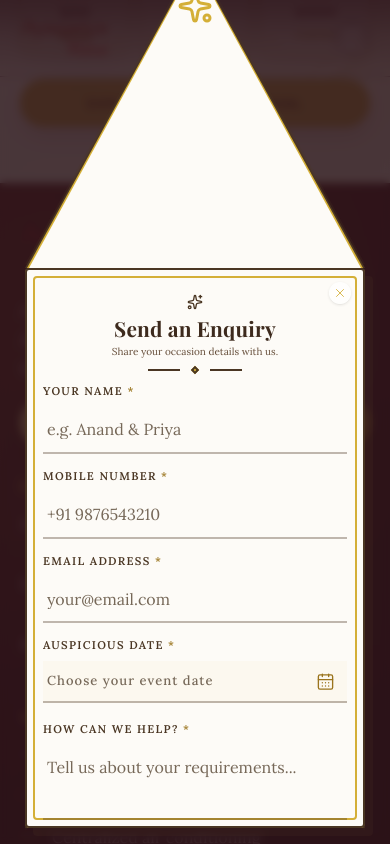
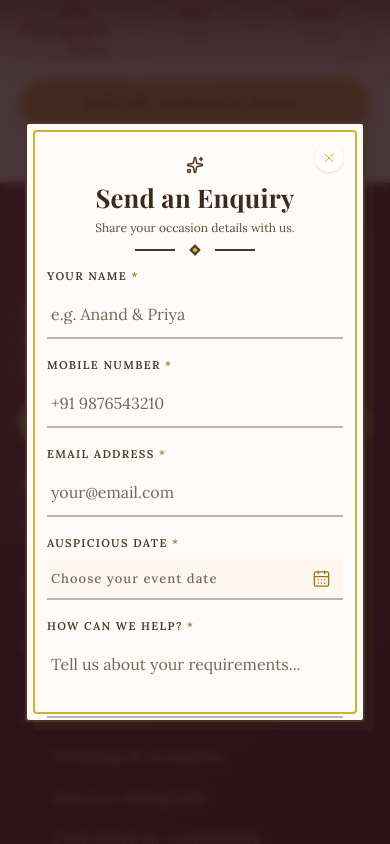
Before and after one commit to Random-Stack-Team/client-ayswariya-mahal, a React (Vite) app: page /#/ in a window 390 px wide. Both pictures are taken after a click on the button "CHECK AVAILABILITY". Shown: the part 6765-7609 px from the top of the page. Built offline with nearby package versions, Linux system fonts and the light colour scheme; a web font is replaced by a local one.

Commit message:
revert: revert envelope animation and responsive changes from 2dc025d

```diff
--- a/src/components/common/FloatingEnvelope.jsx
+++ b/src/components/common/FloatingEnvelope.jsx
@@ -156,8 +156,6 @@ export default function FloatingEnvelope() {
   const [isCalendarOpen, setIsCalendarOpen] = useState(false);
   const [calendarMonth, setCalendarMonth] = useState(() => new Date());
   const [calendarPosition, setCalendarPosition] = useState(null);
-  const [expandOrigin, setExpandOrigin] = useState({ x: 0, y: 0 });
-  const envelopeRef = useRef(null);
   const fieldRefs = useRef({});
   const timersRef = useRef([]);
 
@@ -263,18 +261,11 @@ export default function FloatingEnvelope() {
     setFormValues(INITIAL_FORM_VALUES);
     setFormErrors({});
     setIsCalendarOpen(false);
-    setExpandOrigin({ x: 0, y: 0 });
     closeForm();
   };
 
   const handleEnquireClick = (e) => {
     if (e) e.stopPropagation();
-    if (envelopeRef.current) {
-      const rect = envelopeRef.current.getBoundingClientRect();
-      const centerX = rect.left + rect.width / 2 - window.innerWidth / 2;
-      const centerY = rect.top + rect.height / 2 - window.innerHeight / 2;
-      setExpandOrigin({ x: centerX, y: centerY });
-    }
     openForm();
   };
 
@@ -307,9 +298,9 @@ export default function FloatingEnvelope() {
               setIsCalendarOpen(false);
               closeForm();
               setSubmitStatus("idle");
-            }, 1200);
+            }, 800);
           }, 800);
-        }, 600);
+        }, 500);
       }, 1500);
     }, 800);
   };
@@ -395,34 +386,27 @@ export default function FloatingEnvelope() {
           </AnimatePresence>
 
           <div
-            className="fixed inset-0 z-[101] flex items-end sm:items-center justify-center pointer-events-none px-4 pb-4 sm:px-0 sm:pb-0"
+            className={`fixed z-[101] ${
+              isExpanded
+                ? "inset-0 flex items-center justify-center pointer-events-none"
+                : "bottom-6 left-1/2 -translate-x-1/2 md:left-auto md:translate-x-0 md:bottom-10 md:right-10 pointer-events-none"
+            }`}
           >
             <motion.div
-              ref={envelopeRef}
               initial={{ opacity: 0, scale: 0.8, y: 20 }}
               animate={
                 submitStatus === "departing"
-                  ? { opacity: [1, 0, 0], scale: [1, 0.95, 0.9], x: [0, 0, 100], y: [0, 0, 0] }
-                  : isExpanded
-                    ? { opacity: 1, y: 0, x: 0, scale: 1 }
-                    : { opacity: 1, y: 0, x: expandOrigin.x * 0.3, scale: 0.65 }
+                  ? { opacity: 0, scale: 0.9, x: 80, y: 0 }
+                  : { opacity: 1, y: 0, x: 0, scale: isExpanded ? 1 : 0.65 }
               }
-              transition={
-                submitStatus === "departing"
-                  ? { duration: 1.2, times: [0, 0.5, 1], ease: "easeInOut" }
-                  : springConfig
-              }
+              transition={submitStatus === "departing" ? { duration: 1, ease: [0.4, 0, 0.2, 1] } : springConfig}
               exit={{ opacity: 0, scale: 0.9, y: 0 }}
               onMouseEnter={() => setIsHovered(true)}
               onMouseLeave={() => setIsHovered(false)}
               className="relative pointer-events-auto"
               style={{
-                width: isExpanded
-                  ? (isCompactViewport ? "min(92vw, 340px)" : 440)
-                  : (isCompactViewport ? 200 : 280),
-                height: isExpanded
-                  ? (isCompactViewport ? "min(80vh, 560px)" : 560)
-                  : (isCompactViewport ? 150 : 200),
+                width: isCompactViewport ? 240 : 300,
+                height: isCompactViewport ? 180 : 210,
                 perspective: 1200,
                 willChange: "transform",
                 transform: "translateZ(0)",
@@ -460,27 +444,16 @@ export default function FloatingEnvelope() {
                 }}
                 transition={{ type: "spring", stiffness: 100, damping: 18, mass: 1.4 }}
                 className="absolute bg-[#fdfbf7] flex flex-col rounded-sm overflow-hidden border-[2px] border-[#4a3623] antialiased pointer-events-auto shrink-0"
-                onClick={(e) => {
-                  if (!isExpanded) {
-                    e.stopPropagation();
-                    if (envelopeRef.current) {
-                      const rect = envelopeRef.current.getBoundingClientRect();
-                      const centerX = rect.left + rect.width / 2 - window.innerWidth / 2;
-                      const centerY = rect.top + rect.height / 2 - window.innerHeight / 2;
-                      setExpandOrigin({ x: centerX, y: centerY });
-                    }
-                    openForm();
-                  }
-                }}
+                onClick={(e) => { if (!isExpanded) { e.stopPropagation(); openForm(); } }}
                 style={{
                   left: "50%",
                   bottom: isPaperExpanded ? undefined : "12px",
                   top: isPaperExpanded ? "50%" : undefined,
                   width: isPaperExpanded
-                    ? (isCompactViewport ? "min(92vw, 340px)" : 440)
+                    ? (isCompactViewport ? "min(88vw, 340px)" : 440)
                     : "85%",
                   height: isPaperExpanded
-                    ? (isCompactViewport ? "min(80vh, 560px)" : 560)
+                    ? (isCompactViewport ? "min(88vh, 600px)" : 580)
                     : "90%",
                   maxWidth: "95vw",
                   x: "-50%",
@@ -495,13 +468,12 @@ export default function FloatingEnvelope() {
                 <div className="absolute inset-[6px] border-[2px] border-[#d4af37] pointer-events-none rounded-sm"></div>
 
                 {isExpanded && submitStatus === "idle" && (
-                  <button aria-label="Close enquiry form" onClick={(e) => { e.stopPropagation(); handleClose(); }} className="absolute top-3 right-3 sm:top-5 sm:right-5 text-[#d4af37] hover:text-[#4a3623] z-50 transition-colors bg-white/70 backdrop-blur-md rounded-2xl p-1 sm:p-1.5 shadow-sm">
-                    <X size={14} strokeWidth={1.5} className="sm:hidden" />
-                    <X size={16} strokeWidth={1.5} className="hidden sm:block" />
+                  <button aria-label="Close enquiry form" onClick={(e) => { e.stopPropagation(); handleClose(); }} className="absolute top-5 right-5 text-[#d4af37] hover:text-[#4a3623] z-50 transition-colors bg-white/70 backdrop-blur-md rounded-2xl p-1.5 shadow-sm">
+                    <X size={16} strokeWidth={1.5} />
                   </button>
                 )}
 
-                <div className="relative w-full h-full flex flex-col z-30 pt-3 sm:pt-4 pb-3 sm:pb-4">
+                <div className="relative w-full h-full flex flex-col z-30 pt-4 pb-4">
                   <AnimatePresence mode="wait">
                     {!isExpanded ? (
                       <motion.div
@@ -510,65 +482,64 @@ export default function FloatingEnvelope() {
                         animate={{ opacity: 1 }}
                         exit={{ opacity: 0 }}
                         transition={{ duration: 0.3 }}
-                        className="flex flex-col items-center justify-start text-center pt-3 sm:pt-4 px-4 sm:px-6 h-full"
+                        className="flex flex-col items-center justify-start text-center pt-4 px-6 h-full"
                       >
-                        <div className="text-[#a67c00] mb-1.5 sm:mb-2"><Sparkles size={14} strokeWidth={1} className="sm:hidden" /><Sparkles size={16} strokeWidth={1} className="hidden sm:block" /></div>
-                        <h4 className="type-eyebrow text-[#4a3623] mb-0.5 sm:mb-1 text-[9px] sm:text-[10px]">Planning Your</h4>
-                        <h3 className="font-serif text-[#b58c2a] text-[16px] sm:text-[18px] md:text-2xl tracking-[0.01em] mb-2 sm:mb-3 drop-shadow-sm font-semibold">Planning Your Celebration?</h3>
+                        <div className="text-[#a67c00] mb-2"><Sparkles size={16} strokeWidth={1} /></div>
+                        <h4 className="type-eyebrow text-[#4a3623] mb-1">Planning Your</h4>
+                        <h3 className="font-serif text-[#b58c2a] text-[22px] md:text-2xl tracking-[0.01em] mb-3 drop-shadow-sm font-semibold">Planning Your Celebration?</h3>
 
-                        <div className="flex items-center justify-center gap-2 sm:gap-3 mb-3 sm:mb-4 w-full px-4 sm:px-8">
+                        <div className="flex items-center justify-center gap-3 mb-4 w-full px-8">
                           <div className="h-[2px] bg-[#4a3623] flex-1"></div>
-                          <div className="w-1.5 h-1.5 sm:w-2 sm:h-2 rotate-45 bg-[#d4af37] border-[2px] border-[#4a3623]"></div>
+                          <div className="w-2 h-2 rotate-45 bg-[#d4af37] border-[2px] border-[#4a3623]"></div>
                           <div className="h-[2px] bg-[#4a3623] flex-1"></div>
                         </div>
 
-                        <p className="type-body text-[#4a3623] italic px-2 sm:px-4 whitespace-pre-line text-[12px] sm:text-sm">
+                        <p className="type-body text-[#4a3623] italic px-4 whitespace-pre-line">
                           "{quote}"
                         </p>
                       </motion.div>
                     ) : submitStatus === "submitting" ? (
                       <motion.div
                         key="loading"
-                        className="w-full h-full flex flex-col items-center justify-center z-30 space-y-4 sm:space-y-5"
+                        className="w-full h-full flex flex-col items-center justify-center z-30 space-y-5"
                       >
-                        <div className="w-10 h-10 sm:w-12 sm:h-12 border-[3px] border-[#4a3623]/20 border-t-[#4a3623] rounded-full animate-spin"></div>
-                        <p className="font-body text-[10px] sm:text-xs font-semibold uppercase leading-5 tracking-[0.14em] text-[#3d2a1d]">Sealing Your Enquiry...</p>
+                        <div className="w-12 h-12 border-[3px] border-[#4a3623]/20 border-t-[#4a3623] rounded-full animate-spin"></div>
+                        <p className="font-body text-xs font-semibold uppercase leading-5 tracking-[0.14em] text-[#3d2a1d]">Sealing Your Enquiry...</p>
                       </motion.div>
                     ) : submitStatus === "success" || submitStatus.startsWith("sealing") || submitStatus === "departing" ? (
                       <motion.div
                         key="success"
                         animate={{ opacity: submitStatus.startsWith("sealing") || submitStatus === "departing" ? 0 : 1 }}
                         transition={{ duration: 0.3 }}
-                        className="w-full h-full flex flex-col items-center justify-center text-center p-6 sm:p-8 z-30"
+                        className="w-full h-full flex flex-col items-center justify-center text-center p-8 z-30"
                       >
-                        <div className="w-12 h-12 sm:w-14 sm:h-14 md:w-16 md:h-16 rounded-full bg-[#d4af37] flex items-center justify-center shadow-[4px_4px_0_#4a3623] mb-5 sm:mb-6 md:mb-8 border-[2px] border-[#4a3623]">
-                          <Heart size={16} className="text-[#4a3623] fill-[#4a3623] sm:hidden" />
-                          <Heart size={18} className="hidden sm:block text-[#4a3623] fill-[#4a3623]" />
+                        <div className="w-16 h-16 rounded-full bg-[#d4af37] flex items-center justify-center shadow-[4px_4px_0_#4a3623] mb-8 border-[2px] border-[#4a3623]">
+                          <Heart size={20} className="text-[#4a3623] fill-[#4a3623]" />
                         </div>
-                        <h2 className="mb-3 sm:mb-4 font-display text-xl sm:text-2xl font-semibold leading-tight tracking-[-0.01em] text-[#3d2a1d]">Enquiry Received</h2>
-                        <div className="h-[2px] w-16 sm:w-20 md:w-24 bg-[#4a3623] mb-4 sm:mb-5 md:mb-6"></div>
-                        <p className="max-w-xs font-body text-sm sm:text-base leading-6 sm:leading-7 tracking-[0.01em] text-[#4a3623] italic">
+                        <h2 className="mb-4 font-display text-2xl font-semibold leading-tight tracking-[-0.01em] text-[#3d2a1d]">Enquiry Received</h2>
+                        <div className="h-[2px] w-24 bg-[#4a3623] mb-6"></div>
+                        <p className="max-w-xs font-body text-base leading-7 tracking-[0.01em] text-[#4a3623] italic">
                           Your request has been carefully sealed. Our Heritage Concierge will be in touch shortly.
                         </p>
                       </motion.div>
                     ) : (
                       <motion.div
                         key="form"
-                        className="z-30 flex flex-1 min-h-0 w-full flex-col px-4 py-3 sm:px-5 sm:py-4 md:px-6"
+                        className="z-30 flex flex-1 min-h-0 w-full flex-col px-5 py-4 sm:px-6"
                       >
-                        <header className="mb-2 sm:mb-3 text-center shrink-0">
-                          <div className="text-[#4a3623] flex justify-center mb-1.5 sm:mb-2"><Sparkles size={16} strokeWidth={2} className="sm:hidden" /><Sparkles size={18} strokeWidth={2} className="hidden sm:block" /></div>
-                          <h2 className="font-display text-[1.3rem] sm:text-[1.5rem] md:text-[1.7rem] font-semibold leading-tight tracking-[-0.01em] text-[#3d2a1d]">Send an Enquiry</h2>
-                          <p className="mt-0.5 sm:mt-1 font-body text-[10px] sm:text-xs md:text-sm leading-relaxed tracking-[0.01em] text-[#654d39]">Share your occasion details with us.</p>
-                          <div className="flex items-center justify-center gap-3 sm:gap-4 mt-1.5 sm:mt-2">
-                            <div className="w-8 sm:w-10 md:w-12 h-[2px] bg-[#4a3623]"></div>
-                            <div className="w-1.5 h-1.5 sm:w-2 sm:h-2 rotate-45 bg-[#d4af37] border-[2px] border-[#4a3623]"></div>
-                            <div className="w-8 sm:w-10 md:w-12 h-[2px] bg-[#4a3623]"></div>
+                        <header className="mb-3 text-center shrink-0">
+                          <div className="text-[#4a3623] flex justify-center mb-2"><Sparkles size={18} strokeWidth={2} /></div>
+                          <h2 className="font-display text-[1.6rem] sm:text-[1.7rem] font-semibold leading-tight tracking-[-0.01em] text-[#3d2a1d]">Send an Enquiry</h2>
+                          <p className="mt-1 font-body text-xs sm:text-sm leading-relaxed tracking-[0.01em] text-[#654d39]">Share your occasion details with us.</p>
+                          <div className="flex items-center justify-center gap-4 mt-2">
+                            <div className="w-10 sm:w-12 h-[2px] bg-[#4a3623]"></div>
+                            <div className="w-2 h-2 rotate-45 bg-[#d4af37] border-[2px] border-[#4a3623]"></div>
+                            <div className="w-10 sm:w-12 h-[2px] bg-[#4a3623]"></div>
                           </div>
                         </header>
 
                         <form className="flex-1 flex flex-col" onSubmit={handleSubmit} noValidate>
-                          <div className="flex-1 grid grid-cols-1 gap-x-4 gap-y-3 sm:gap-x-5 sm:gap-y-4 md:gap-y-5 md:grid-cols-2 content-start">
+                          <div className="flex-1 grid grid-cols-1 gap-x-5 gap-y-4 sm:gap-y-5 md:grid-cols-2 content-start">
                             <div className="relative group">
                               <label htmlFor="enquiry-name" className="mb-1.5 block font-body text-[0.7rem] font-semibold uppercase leading-5 tracking-[0.12em] text-[#4a3623] transition-colors group-focus-within:text-[#9a741d]">Your Name <span className="text-[#9a741d]">*</span></label>
                               <input ref={(node) => { fieldRefs.current.name = node; }} id="enquiry-name" name="name" value={formValues.name} onChange={handleFieldChange} type="text" required minLength="2" aria-invalid={Boolean(formErrors.name)} aria-describedby={formErrors.name ? "enquiry-name-error" : undefined} className={`min-h-10 sm:min-h-11 w-full border-0 border-b-2 bg-transparent px-1 py-2 font-body text-sm sm:text-base font-medium leading-6 tracking-[0.01em] text-[#3d2a1d] outline-none transition-colors placeholder:text-[#766858] focus:ring-0 ${formErrors.name ? "border-[#9f2f2f]" : "border-[#4a3623]/35 focus:border-[#9a741d]"}`} placeholder="e.g. Anand & Priya" />
@@ -617,13 +588,13 @@ export default function FloatingEnvelope() {
                             {formErrors.message && <p id="enquiry-message-error" className="absolute -bottom-4 left-0 font-body text-[0.7rem] font-medium leading-4 text-[#9f2f2f]">{formErrors.message}</p>}
                           </div>
 
-                          <div className="flex justify-center pt-2 sm:pt-3 pb-1 shrink-0">
+                          <div className="flex justify-center pt-2 pb-1 shrink-0">
                             <button
                               type="submit"
-                              className="relative min-h-10 sm:min-h-11 md:min-h-12 px-8 sm:px-10 py-2 sm:py-2.5 group bg-[#d4af37] rounded-full shadow-[0_4px_15px_rgba(212,175,55,0.4)] hover:shadow-[0_6px_20px_rgba(212,175,55,0.6)] hover:-translate-y-0.5 transition-all duration-300 w-full max-w-[200px] sm:max-w-[240px]"
+                              className="relative min-h-11 sm:min-h-12 px-10 py-2.5 group bg-[#d4af37] rounded-full shadow-[0_4px_15px_rgba(212,175,55,0.4)] hover:shadow-[0_6px_20px_rgba(212,175,55,0.6)] hover:-translate-y-0.5 transition-all duration-300 w-full max-w-[240px]"
                             >
                               <div className="relative z-10 flex items-center justify-center">
-                                <span className="font-body text-[0.7rem] sm:text-[0.75rem] md:text-[0.78rem] font-semibold uppercase leading-5 tracking-[0.12em] text-[#3d2a1d] flex items-center justify-center whitespace-nowrap">
+                                <span className="font-body text-[0.75rem] sm:text-[0.78rem] font-semibold uppercase leading-5 tracking-[0.12em] text-[#3d2a1d] flex items-center justify-center whitespace-nowrap">
                                   Seal & Submit
                                 </span>
                               </div>
@@ -667,15 +638,15 @@ export default function FloatingEnvelope() {
                     <motion.div
                       initial={{ opacity: 1, y: 0 }}
                       exit={{ opacity: 0, y: 10 }}
-                      className="absolute bottom-3 sm:bottom-4 md:bottom-5 z-50 pointer-events-auto left-1/2 -translate-x-1/2"
+                      className="absolute bottom-4 md:bottom-5 z-50 pointer-events-auto"
                     >
                       <button
                         onClick={handleEnquireClick}
                         aria-label="Open enquiry form"
-                        className="relative min-h-10 sm:min-h-12 px-6 sm:px-10 py-2 sm:py-2.5 group pointer-events-auto bg-[#d4af37] rounded-full shadow-[0_4px_15px_rgba(212,175,55,0.4)] hover:shadow-[0_6px_20px_rgba(212,175,55,0.6)] hover:-translate-y-0.5 transition-all duration-300"
+                        className="relative min-h-12 px-10 py-2.5 group pointer-events-auto bg-[#d4af37] rounded-full shadow-[0_4px_15px_rgba(212,175,55,0.4)] hover:shadow-[0_6px_20px_rgba(212,175,55,0.6)] hover:-translate-y-0.5 transition-all duration-300"
                       >
                         <div className="relative z-10 flex flex-col items-center justify-center">
-                          <span className="type-cta text-[#4a3623] flex items-center justify-center text-[11px] sm:text-xs">
+                          <span className="type-cta text-[#4a3623] flex items-center justify-center">
                             Enquire Now
                           </span>
                         </div>
@@ -693,10 +664,10 @@ export default function FloatingEnvelope() {
                     animate={{ scale: 1, opacity: 1 }}
                     exit={{ scale: 0, opacity: 0 }}
                     transition={{ type: "spring", stiffness: 300, damping: 20 }}
-                    className="absolute top-[55%] left-1/2 -translate-x-1/2 -translate-y-1/2 w-10 h-10 sm:w-12 sm:h-12 md:w-14 md:h-14 bg-[#d4af37] rounded-full flex items-center justify-center z-[80] pointer-events-none shadow-[2px_2px_0_rgba(74,54,35,0.2)] border-[2px] border-[#4a3623]"
+                    className="absolute top-[55%] left-1/2 -translate-x-1/2 -translate-y-1/2 w-14 h-14 bg-[#d4af37] rounded-full flex items-center justify-center z-[80] pointer-events-none shadow-[2px_2px_0_rgba(74,54,35,0.2)] border-[2px] border-[#4a3623]"
                     style={{ willChange: "transform" }}
                   >
-                    <div className="w-[24px] h-[24px] sm:w-[30px] sm:h-[30px] md:w-[36px] md:h-[36px] rounded-full border-[2px] border-[#4a3623] flex flex-col items-center justify-center bg-[#fdfbf7] overflow-hidden p-0.5">
+                    <div className="w-[36px] h-[36px] rounded-full border-[2px] border-[#4a3623] flex flex-col items-center justify-center bg-[#fdfbf7] overflow-hidden p-0.5">
                       <img src={coupleIllustration} alt="Seal" loading="lazy" decoding="async" width="150" height="150" className="w-full h-full object-contain" />
                     </div>
                   </motion.div>
@@ -707,10 +678,9 @@ export default function FloatingEnvelope() {
                 <button
                   onClick={handleClose}
                   aria-label="Close enquiry prompt"
-                  className="absolute -top-1 -right-1 sm:-top-2 sm:-right-2 text-[#d4af37] hover:text-[#4a3623] z-[60] bg-[#fdfbf7] border border-[#d4af37]/40 rounded-full p-1 sm:p-1.5 transition-colors pointer-events-auto shadow-md"
+                  className="absolute -top-2 -right-2 text-[#d4af37] hover:text-[#4a3623] z-[60] bg-[#fdfbf7] border border-[#d4af37]/40 rounded-full p-1.5 transition-colors pointer-events-auto shadow-md"
                 >
-                  <X size={12} strokeWidth={2} className="sm:hidden" />
-                  <X size={14} strokeWidth={2} className="hidden sm:block" />
+                  <X size={14} strokeWidth={2} />
                 </button>
               )}
             </motion.div>
--- a/src/config/site.js
+++ b/src/config/site.js
@@ -6,9 +6,9 @@ const siteConfig = {
   contact: {
     email: 'am2001chennai@gmail.com',
     phonePrimary: '+91 87545 14611',
-    phoneSecondary: '044-24756619, 24756627',
+    phoneSecondary: '044-24756619 / 044-24756627',
     address: '151, Jawaharlal Nehru Road, (100 Feet Road) MMDA Signal, Arumbakkam, Chennai - 600106',
-    officeHours: 'Mon-Sat: 8:30 AM - 7:30 PM'
+    officeHours: 'Mon-Sat: 9:00 AM - 7:00 PM | Sun: 10:00 AM - 2:00 PM'
   },
   socials: {
     instagram: 'https://instagram.com/ayswariyamahal?igshid=YmMyMTA2M2Y=',
```
